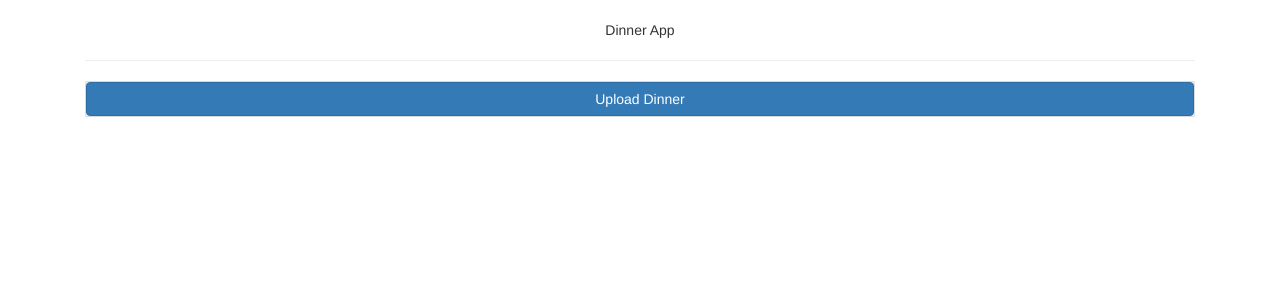
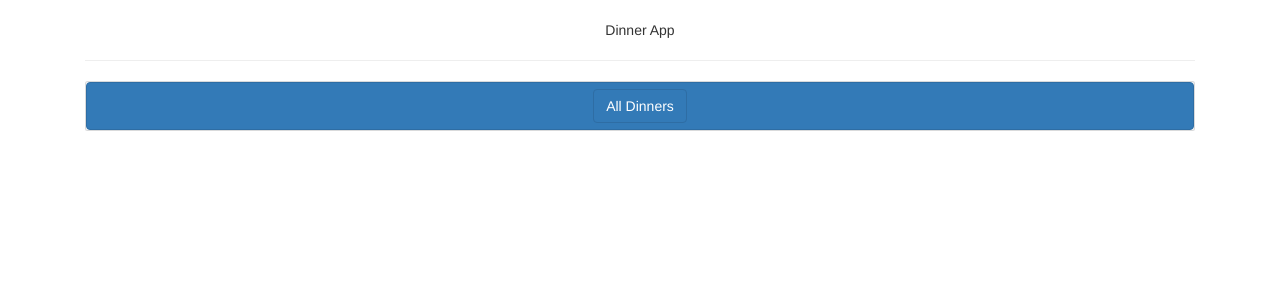
Before and after one commit to ahemish/Dinners, a Flask app: page /favourites in a window 1280 px wide. Shown: the top 300 px of the page. Run offline with Flask 2, Linux system fonts and the light colour scheme; the visitor is signed in with stand-in values (Sample User, id 1); data that the repository does not hold is empty; some libraries are stand-ins or nearby versions.

Commit message:
add favourites

```diff
--- a/App/app/main/models.py
+++ b/App/app/main/models.py
@@ -18,6 +18,7 @@ class Favourite(db.Model ,UserMixin):
     user_id = db.Column(db.Integer, unique=True)
     selected_at = db.Column(db.DateTime())
 
+
 class Image(db.Model ,UserMixin):
     __tablename__ = "image_metadata"
     id = db.Column(db.Integer, primary_key=True)
--- a/App/app/main/run.py
+++ b/App/app/main/run.py
@@ -8,6 +8,8 @@ from werkzeug.security import generate_password_hash
 import flask_login
 from datetime import timedelta
 from werkzeug.security import generate_password_hash, check_password_hash
+from sqlalchemy import desc
+
 
 
 #Create Flask app
@@ -142,7 +144,7 @@ def upload_image():
 
 @app.route('/allimages')
 def all_images():
-    image_results = Image.query.all()
+    image_results = Image.query.order_by(desc(Image.created_at)).all()
     return jsonify({'results' : [{"image_id" : i.id,
     "name_tag" : i.name_tag,
     "image_path" : i.image_path ,
@@ -162,8 +164,13 @@ def add_favourite():
 @app.route('/getfavourites')
 def get_favourite():
     user_id = flask_login.current_user.id
-    Favourite.query.filter_by(user_id=user_id)
-    return ''
+    favourite_images = db.session.query(Favourite,Image).filter_by(user_id=user_id).join(Image,Favourite.image_id==Image.id).all()
+    return jsonify({'results' : [{"image_id" : i[1].id,
+    "name_tag" : i[1].name_tag,
+    "image_path" : i[1].image_path ,
+    "image_name": i[1].image_path,
+    "created_at": i[1].created_at} for i in favourite_images]
+     })
 
 @app.route('/favourites')
 @flask_login.login_required
--- a/App/app/main/templates/favourites.html
+++ b/App/app/main/templates/favourites.html
@@ -30,10 +30,11 @@
 
         <div class="card bg-light">
     <!-- Button trigger modal -->
-    <button type="button" class="btn btn-primary" data-toggle="modal" data-target="#exampleModal">
-        Upload Dinner
-    </button>
-
+    <a href="{{url_for('home')}}" class="btn btn-primary"  >
+        <button type="button" class="btn btn-primary" >
+            All Dinners
+        </button>
+        </a>
     <!-- Modal -->
     <div class="modal fade" id="exampleModal" tabindex="-1" role="dialog" aria-labelledby="exampleModalLabel" aria-hidden="true">
         <div class="modal-dialog" role="document">
--- a/App/app/main/templates/index.html
+++ b/App/app/main/templates/index.html
@@ -33,7 +33,11 @@
     <button type="button" class="btn btn-primary" data-toggle="modal" data-target="#exampleModal">
         Upload Dinner
     </button>
-
+    <a href="{{url_for('favourites')}}"  >
+    <button type="button" class="btn btn-primary" >
+        Favourite Dinners
+    </button>
+    </a>
     <!-- Modal -->
     <div class="modal fade" id="exampleModal" tabindex="-1" role="dialog" aria-labelledby="exampleModalLabel" aria-hidden="true">
         <div class="modal-dialog" role="document">
```
